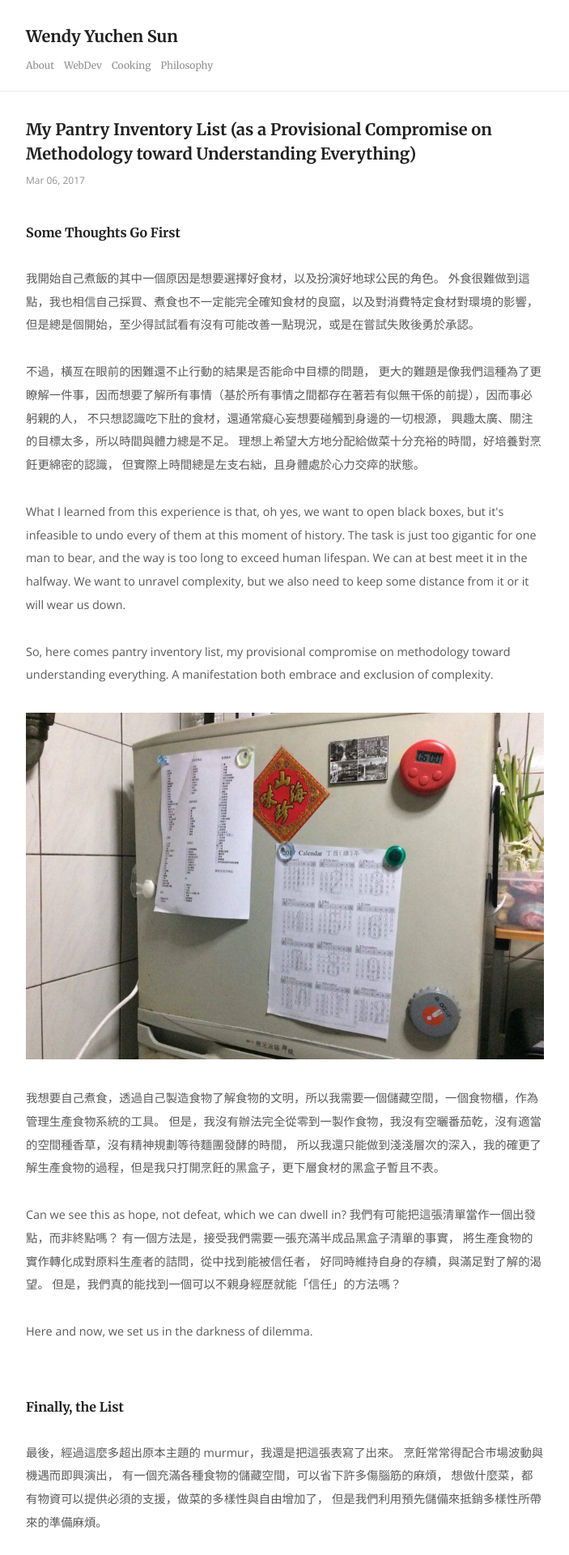
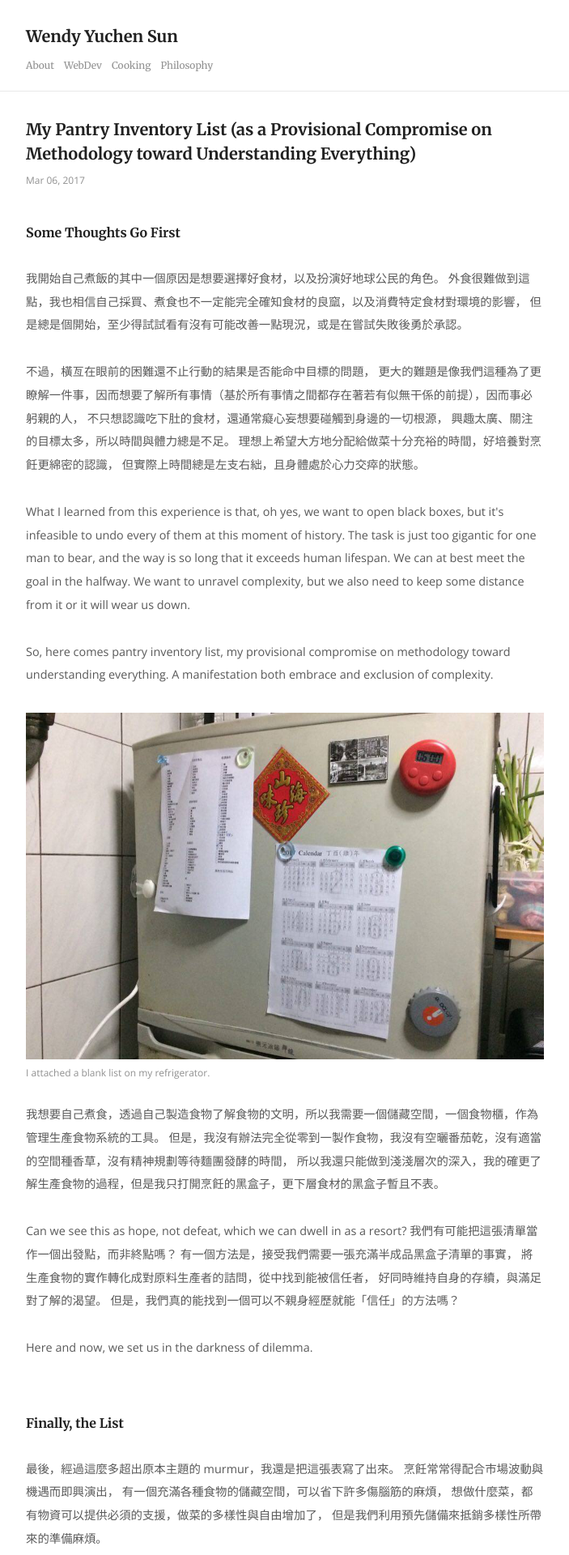
Before and after one commit to wendyyuchensun/wendyyuchensun.github.io, a Jekyll site: the page built from _posts/2017-03-06-pantry-inventory-list.html, in a window 1280 px wide. Shown: the top 1920 px of the page at 81% size, without its empty margins (288-991 px from the left). Built offline with Jekyll 4.4.1, drawn with Linux system fonts in a browser that asks for light colours; comment, search, counter and statistics services are not loaded; some of the changed text lies outside the part shown.

Commit message:
Update post

```diff
--- a/_posts/2017-03-06-pantry-inventory-list.html
+++ b/_posts/2017-03-06-pantry-inventory-list.html
@@ -5,7 +5,7 @@
   <h3>Some Thoughts Go First</h3>
   <p>
     我開始自己煮飯的其中一個原因是想要選擇好食材，以及扮演好地球公民的角色。
-    外食很難做到這點，我也相信自己採買、煮食也不一定能完全確知食材的良窳，以及對消費特定食材對環境的影響，
+    外食很難做到這點，我也相信自己採買、煮食也不一定能完全確知食材的良窳，以及消費特定食材對環境的影響，
     但是總是個開始，至少得試試看有沒有可能改善一點現況，或是在嘗試失敗後勇於承認。
   </p>
   <p>
@@ -19,8 +19,8 @@
   <p>
     What I learned from this experience is that, oh yes, we want to open black boxes,
     but it's infeasible to undo every of them at this moment of history.
-    The task is just too gigantic for one man to bear, and the way is too long to exceed human lifespan.
-    We can at best meet it in the halfway. We want to unravel complexity,
+    The task is just too gigantic for one man to bear, and the way is so long that it exceeds human lifespan.
+    We can at best meet the goal in the halfway. We want to unravel complexity,
     but we also need to keep some distance from it or it will wear us down.
   </p>
   <p>
@@ -28,13 +28,14 @@
     A manifestation both embrace and exclusion of complexity.
   </p>
   <img src="{{ site.url }}/assets/pantry-inventory-list.jpg" alt="pantry inventory list" />
+  <figcaption>I attached a blank list on my refrigerator.</figcaption>
   <p>
     我想要自己煮食，透過自己製造食物了解食物的文明，所以我需要一個儲藏空間，一個食物櫃，作為管理生產食物系統的工具。
     但是，我沒有辦法完全從零到一製作食物，我沒有空曬番茄乾，沒有適當的空間種香草，沒有精神規劃等待麵團發酵的時間，
     所以我還只能做到淺淺層次的深入，我的確更了解生產食物的過程，但是我只打開烹飪的黑盒子，更下層食材的黑盒子暫且不表。
   </p>
   <p>
-    Can we see this as hope, not defeat, which we can dwell in?
+    Can we see this as hope, not defeat, which we can dwell in as a resort?
     我們有可能把這張清單當作一個出發點，而非終點嗎？
     有一個方法是，接受我們需要一張充滿半成品黑盒子清單的事實，
     將生產食物的實作轉化成對原料生產者的詰問，從中找到能被信任者，
@@ -55,12 +56,18 @@
     想做什麼菜，都有物資可以提供必須的支援，做菜的多樣性與自由增加了，
     但是我們利用預先儲備來抵銷多樣性所帶來的準備麻煩。
   </p>
+  <p>
+    滑鼠點擊以下每個類別的框框，就會顯示這個框框裡包含的項目。再點擊一次會收合成原來的大小。
+  </p>
 
   <div id="list"></div>
 
   <p>
     我會每個禮拜列印一張最新的清單出來，貼在冰箱上，
     哪種食材在週間用光了，就在清單上打個勾，這樣週末採購時就知道哪些東西需要補貨了。
+
+    <img src="{{ site.url }}/assets/pantry.jpg" alt="my pantry" />
+    <figcaption>I finally cleared and rearranged my pantry based on the list!</figcaption>
   </p>
 </section>
 
--- a/_sass/list.sass
+++ b/_sass/list.sass
@@ -15,6 +15,7 @@
       text-transform: capitalize
       color: rgba($color, 0.75)
       display: inline-block
+      font-size: 0.85em
     .expand-btn
       float: right
       font-size: 0.75em
--- a/css/style.sass
+++ b/css/style.sass
@@ -136,6 +136,10 @@
           color: rgba($color, 0.75)
       img
         width: 100%
+      figcaption
+        color: rgba($color, 0.5)
+        font-size: 0.75em
+        margin-top: 0.25em
 
 #comments
   margin-top: 8em
```
Also changed, not shown: assets/pantry.jpg (added).
